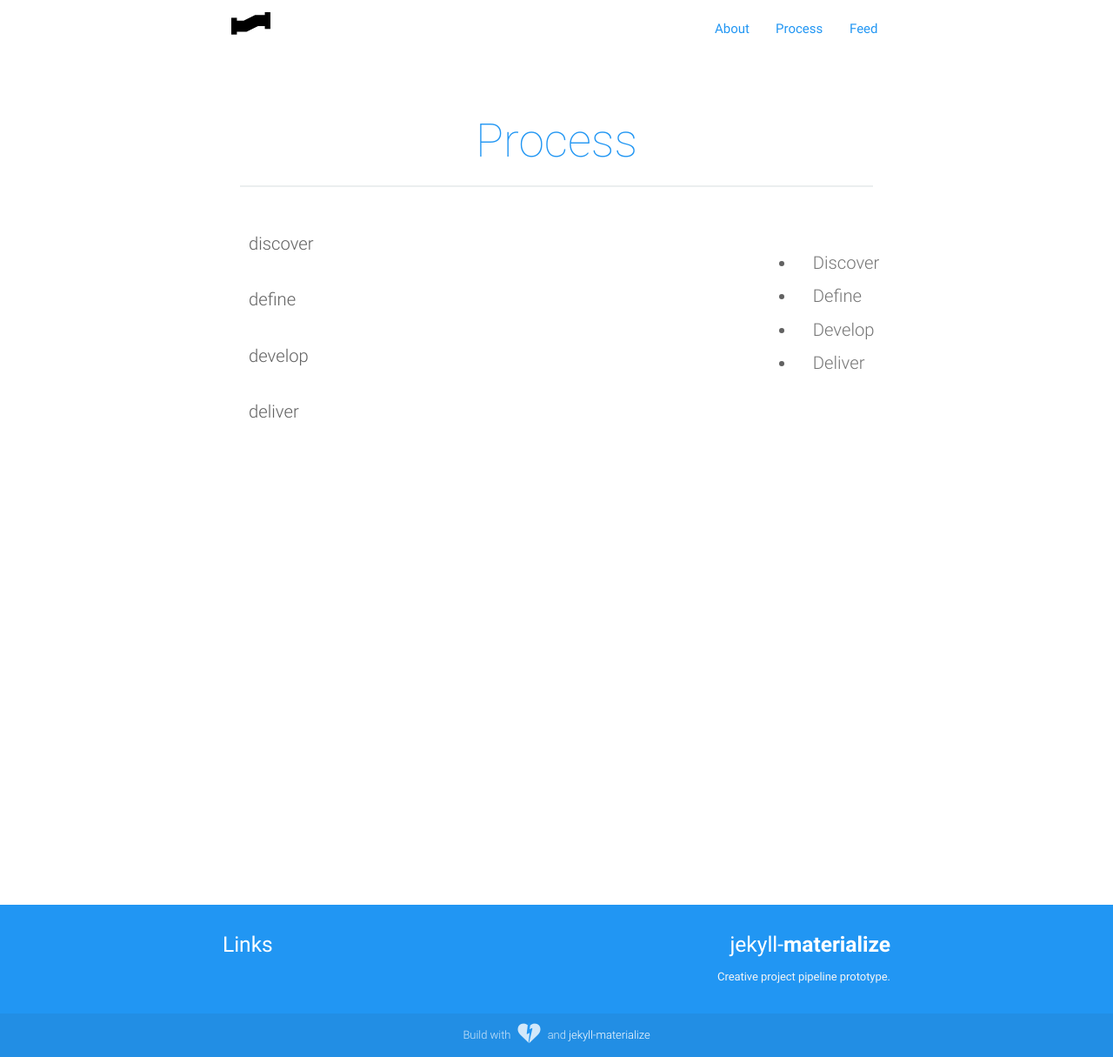
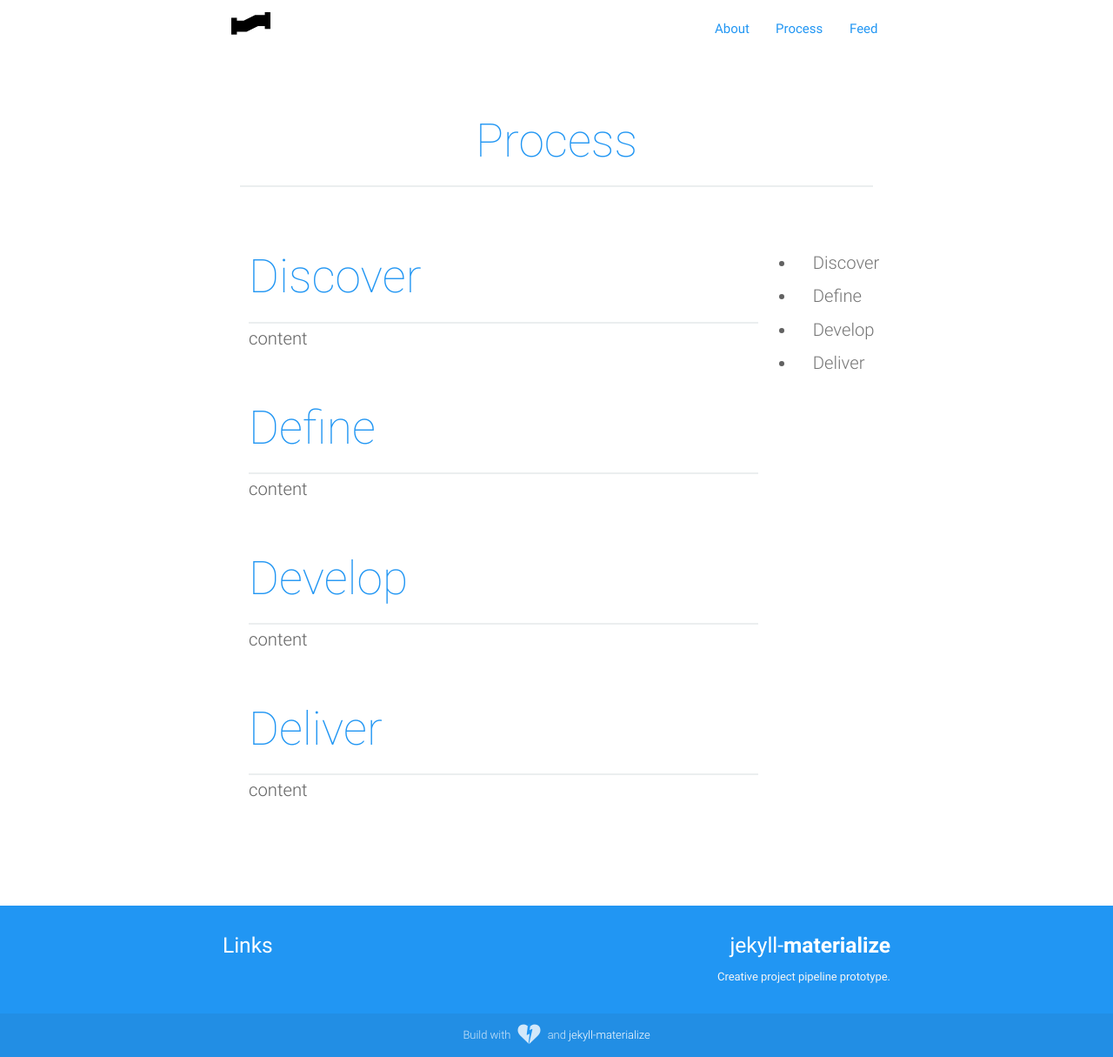
Before and after one commit to dmd-program/pipeline, a Jekyll site: the page built from process/index.html, in a window 1280 px wide and 1215 px high. Shown: the whole window at 87% size. Built offline with Jekyll 4.4.1, drawn with Linux system fonts in a browser that asks for light colours.

Commit message:
updated process page

```diff
--- a/process/index.html
+++ b/process/index.html
@@ -6,18 +6,26 @@ title: Process
   <div class="row">
     <div class="col s12 m9 l10">
       <div id="discover" class="section scrollspy">
-        <p>discover </p>
+        <h2 class="thin blue-text">Discover</h2>
+        <div class="divider"></div>
+        <p>content</p>
       </div>
 
       <div id="define" class="section scrollspy">
-        <p>define </p>
+        <h2 class="thin blue-text">Define</h2>
+        <div class="divider"></div>
+        <p>content</p>
       </div>
 
       <div id="develop" class="section scrollspy">
-        <p>develop </p>
+        <h2 class="thin blue-text">Develop</h2>
+        <div class="divider"></div>
+        <p>content</p>
       </div>
       <div id="deliver" class="section scrollspy">
-        <p>deliver </p>
+        <h2 class="thin blue-text">Deliver</h2>
+        <div class="divider"></div>
+        <p>content</p>
       </div>
     </div>
     <div class="col hide-on-small-only m3 l2">
```
